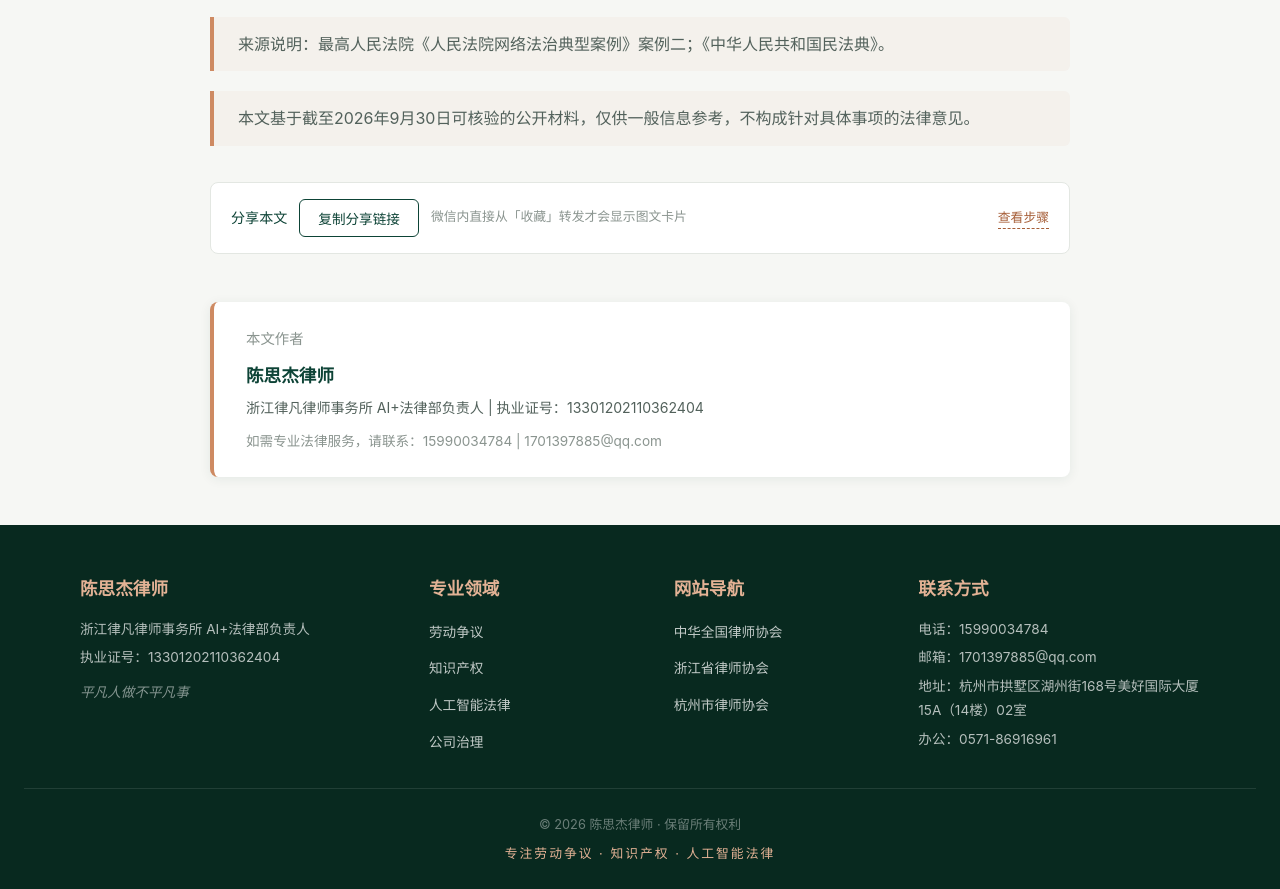
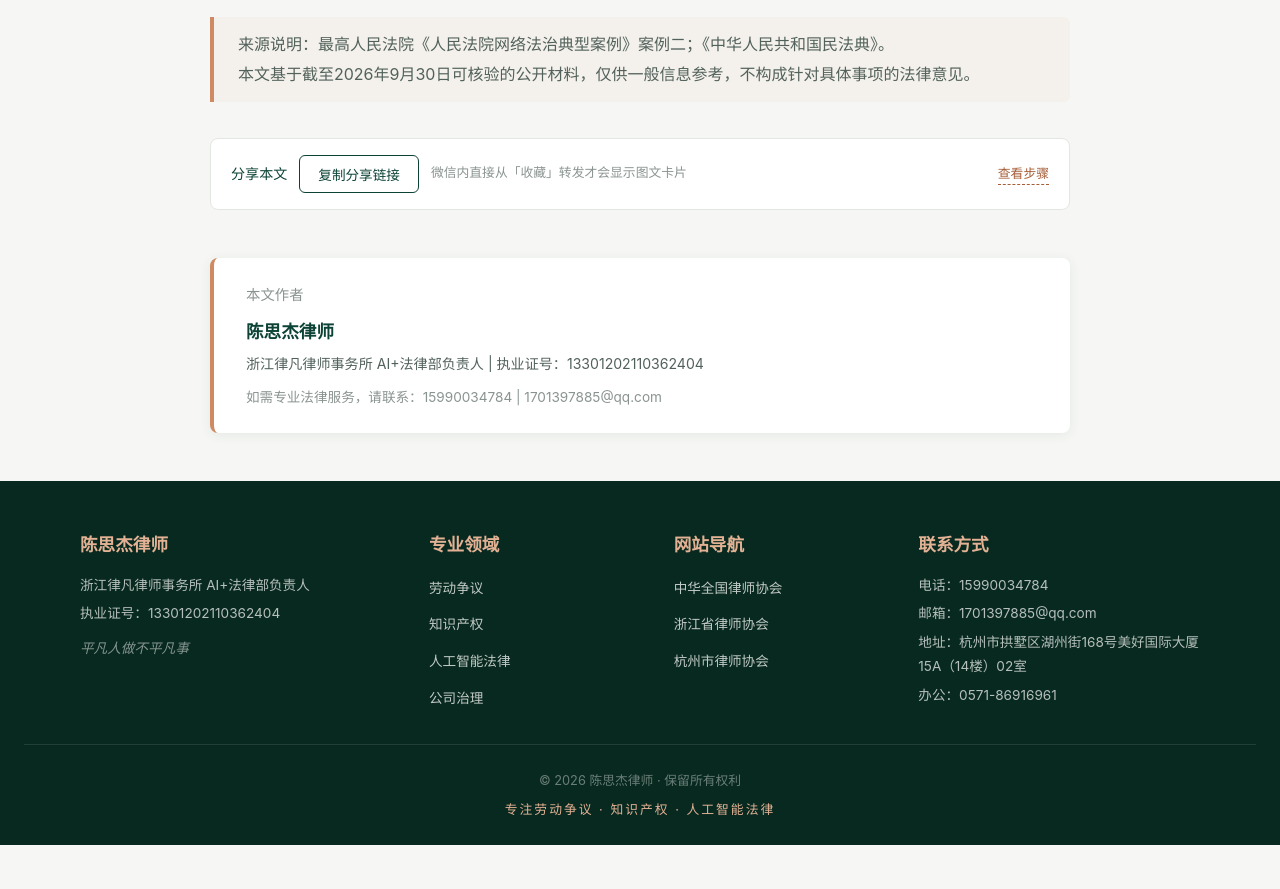
Before and after one commit to Orca-Pequod/blog, a website: page articles/ai-voice-clone-commerce-merchant-liability-2026.html in a window 1280 px wide. Shown: the part 872-1761 px from the top of the page. After the commit the page ends 1717 px from the top, so only its background shows below. Drawn offline with Linux system fonts and the light colour scheme.

Commit message:
Merge source and disclaimer into one quote box (#19)

```diff
--- a/articles/ai-voice-clone-commerce-merchant-liability-2026.html
+++ b/articles/ai-voice-clone-commerce-merchant-liability-2026.html
@@ -72,8 +72,6 @@
 <p>企业委托内容推广，应该在交付前问清这些问题：谁取得肖像和声音许可，授权是否覆盖本次商品推广、传播渠道及AI合成用途，谁核对材料、批准上线。把审核责任落实到具体个人，并留存与成片对应的授权材料和审核记录。</p>
 <blockquote>
 <p>来源说明：最高人民法院《人民法院网络法治典型案例》案例二；《中华人民共和国民法典》。</p>
-</blockquote>
-<blockquote>
 <p>本文基于截至2026年9月30日可核验的公开材料，仅供一般信息参考，不构成针对具体事项的法律意见。</p>
 </blockquote>
 
--- a/data/articles.js
+++ b/data/articles.js
@@ -27,7 +27,7 @@ const ARTICLES = [
 企业委托内容推广，应该在交付前问清这些问题：谁取得肖像和声音许可，授权是否覆盖本次商品推广、传播渠道及AI合成用途，谁核对材料、批准上线。把审核责任落实到具体个人，并留存与成片对应的授权材料和审核记录。
 
 > 来源说明：最高人民法院《人民法院网络法治典型案例》案例二；《中华人民共和国民法典》。
-
+>
 > 本文基于截至2026年9月30日可核验的公开材料，仅供一般信息参考，不构成针对具体事项的法律意见。
 `
     },
```
